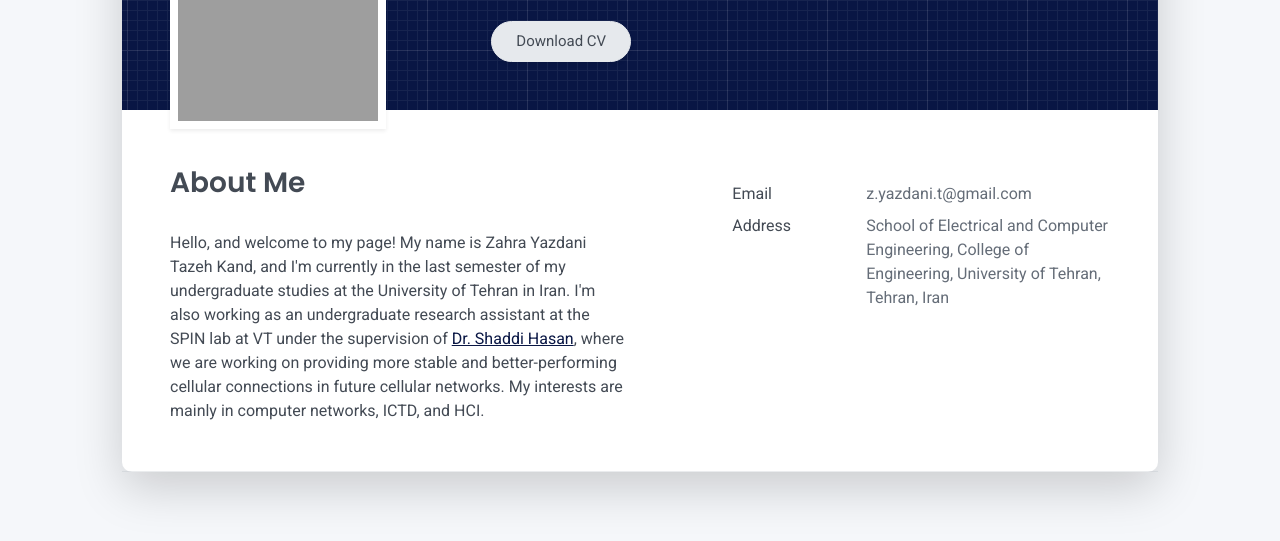
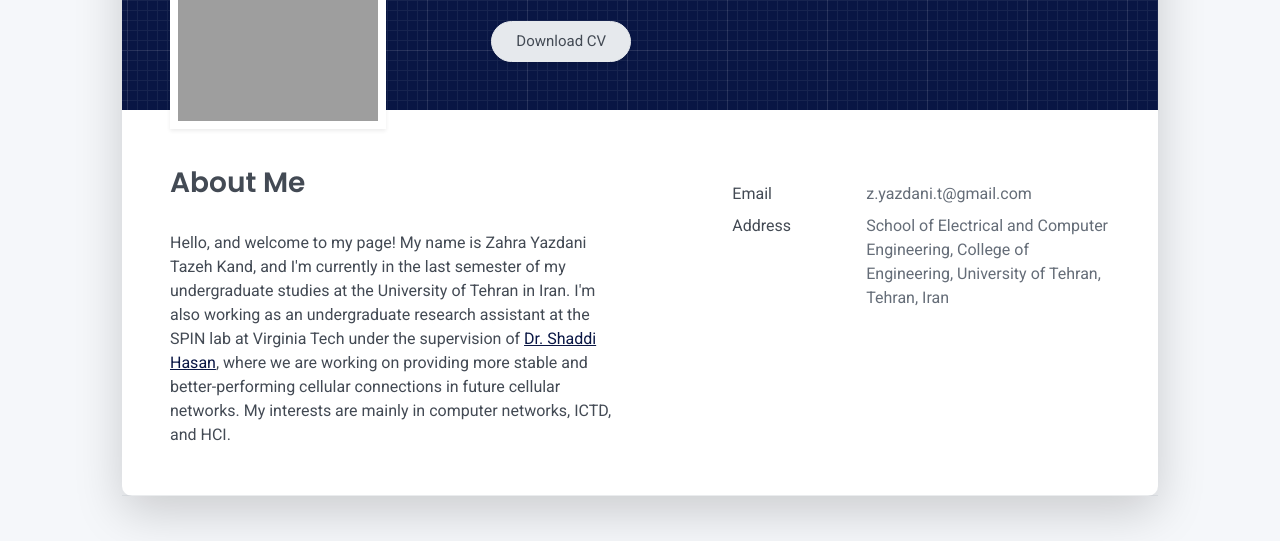
Before and after one commit to zahrayazdani/zahrayazdani.github.io, a plain HTML site: page index.html in a window 1280 px wide. Shown: the part 259-800 px from the top of the page. Drawn offline with Linux system fonts and the light colour scheme; grey boxes are pictures that could not be loaded.

Commit message:
Change VT

```diff
--- a/index.html
+++ b/index.html
@@ -70,7 +70,7 @@
       <div class="col-md-6">
         <h2 class="h3 mb-3">About Me</h2>
         <p>
-        	Hello, and welcome to my page! My name is Zahra Yazdani Tazeh Kand, and I'm currently in the last semester of my undergraduate studies at the University of Tehran in Iran. I'm also working as an undergraduate research assistant at the SPIN lab at VT under the supervision of <a href="https://cs.vt.edu/people/faculty/shaddi-hasan.html">Dr. Shaddi Hasan</a>, where we are working on providing more stable and better-performing cellular connections in future cellular networks. My interests are mainly in computer networks, ICTD, and HCI.
+        	Hello, and welcome to my page! My name is Zahra Yazdani Tazeh Kand, and I'm currently in the last semester of my undergraduate studies at the University of Tehran in Iran. I'm also working as an undergraduate research assistant at the SPIN lab at Virginia Tech under the supervision of <a href="https://cs.vt.edu/people/faculty/shaddi-hasan.html">Dr. Shaddi Hasan</a>, where we are working on providing more stable and better-performing cellular connections in future cellular networks. My interests are mainly in computer networks, ICTD, and HCI.
       </div>
       <div class="col-md-5 offset-md-1">
         <div class="row mt-2">
```
